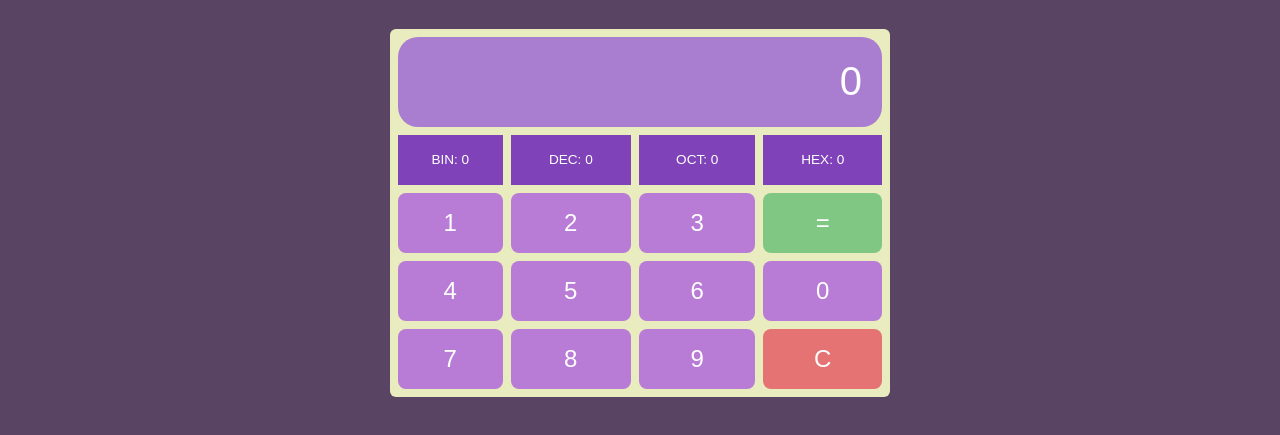
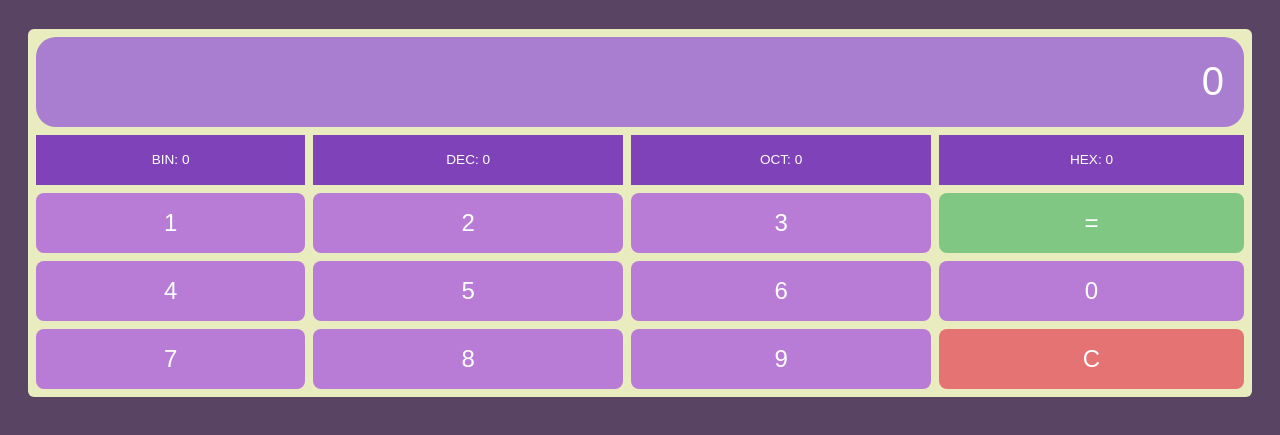
Before and after one commit to Tay1306/CalculadoraBases, a plain HTML site: page index.html in a window 1280 px wide. Shown: the part 255-690 px from the top of the page. Drawn offline with Linux system fonts and the light colour scheme.

Commit message:
Refactor HTML structure and style classes

```diff
--- a/index.html
+++ b/index.html
@@ -22,9 +22,9 @@
             flex-direction: column;
         }
 
-        .calculadora-container {
+        .calculadoraContainer {
             min-width: 500px;
-            width: auto;
+            width: 100%;
             background-color: #e9ecbe;
             border-radius: 6px;
         }
@@ -100,7 +100,7 @@
 
 <body>
     <h1>Calculadora de bases</h1>
-    <div class="calculadora-container">
+    <div class="calculadoraContainer">
 
         <table>
             <tr>
```
